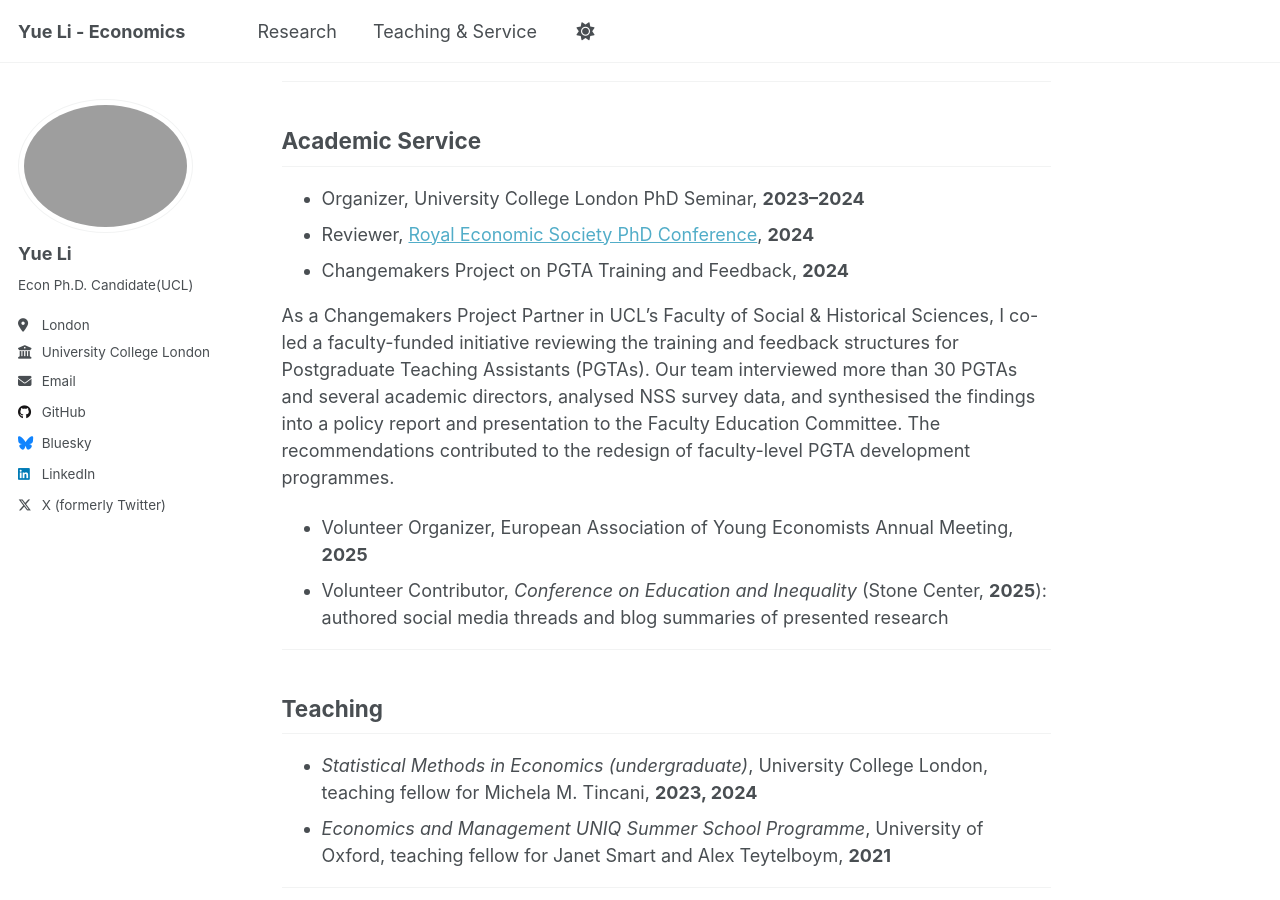
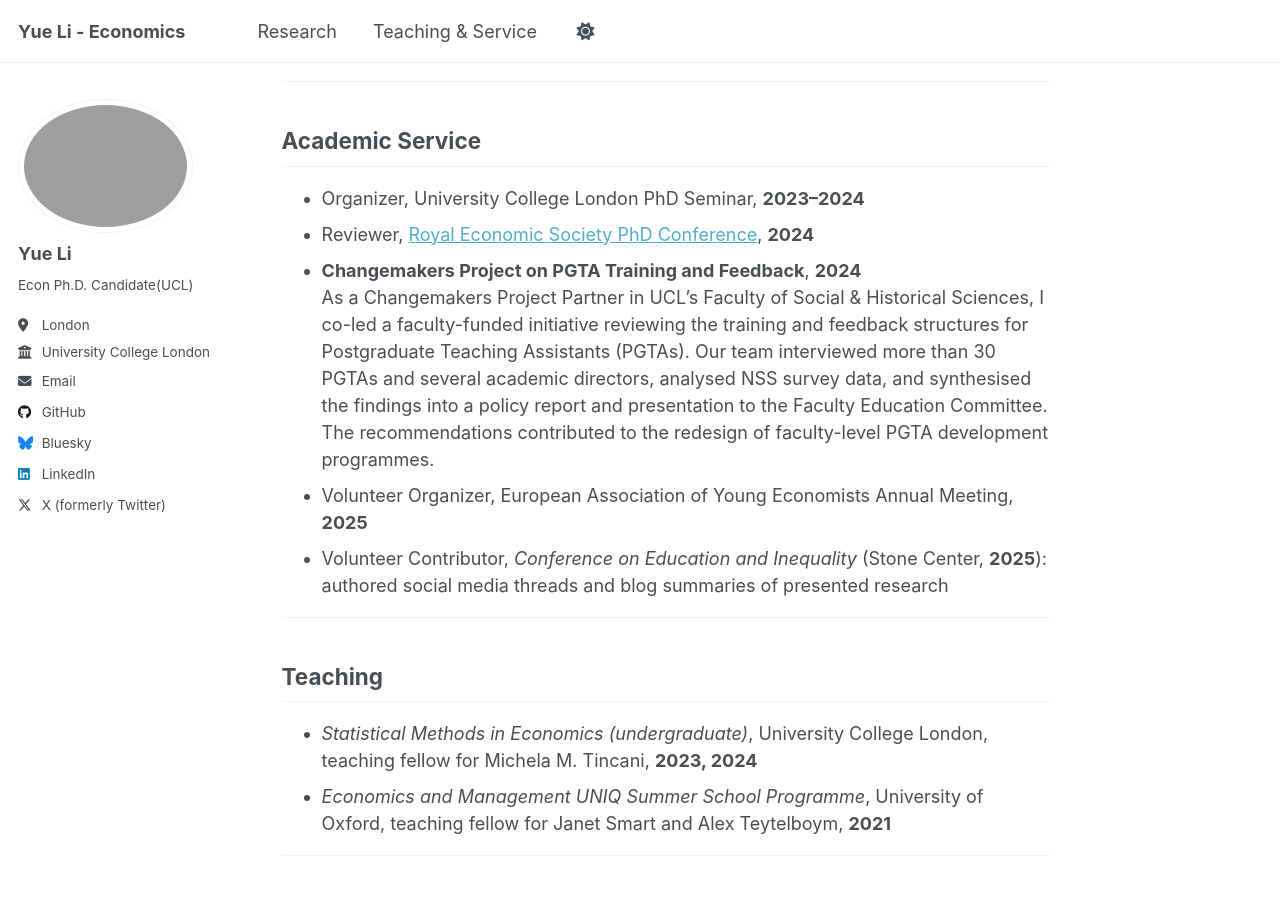
Before and after one commit to yueli-econ/yueli-econ.github.io, a Jekyll site: the page built from _pages/others.md, in a window 1280 px wide and 900 px high, scrolled down 633 px. Built offline with Jekyll 4.4.1, drawn with Linux system fonts in a browser that asks for light colours; a script that is not in the unit is left out.

```diff
--- a/_pages/others.md
+++ b/_pages/others.md
@@ -27,10 +27,8 @@ author_profile: true
 
 - Organizer, University College London PhD Seminar, **2023–2024**
 - Reviewer, [Royal Economic Society PhD Conference](https://res.org.uk/event-listing/res-phd-conference-2024/), **2024**
-- Changemakers Project on PGTA Training and Feedback, **2024**
-
-As a Changemakers Project Partner in UCL’s Faculty of Social & Historical Sciences, I co-led a faculty-funded initiative reviewing the training and feedback structures for Postgraduate Teaching Assistants (PGTAs). Our team interviewed more than 30 PGTAs and several academic directors, analysed NSS survey data, and synthesised the findings into a policy report and presentation to the Faculty Education Committee. The recommendations contributed to the redesign of faculty-level PGTA development programmes.
-
+- **Changemakers Project on PGTA Training and Feedback**, **2024**
+  As a Changemakers Project Partner in UCL’s Faculty of Social & Historical Sciences, I co-led a faculty-funded initiative reviewing the training and feedback structures for Postgraduate Teaching Assistants (PGTAs). Our team interviewed more than 30 PGTAs and several academic directors, analysed NSS survey data, and synthesised the findings into a policy report and presentation to the Faculty Education Committee. The recommendations contributed to the redesign of faculty-level PGTA development programmes.
 - Volunteer Organizer, European Association of Young Economists Annual Meeting, **2025**
 - Volunteer Contributor, *Conference on Education and Inequality* (Stone Center, **2025**): authored social media threads and blog summaries of presented research
 
```
